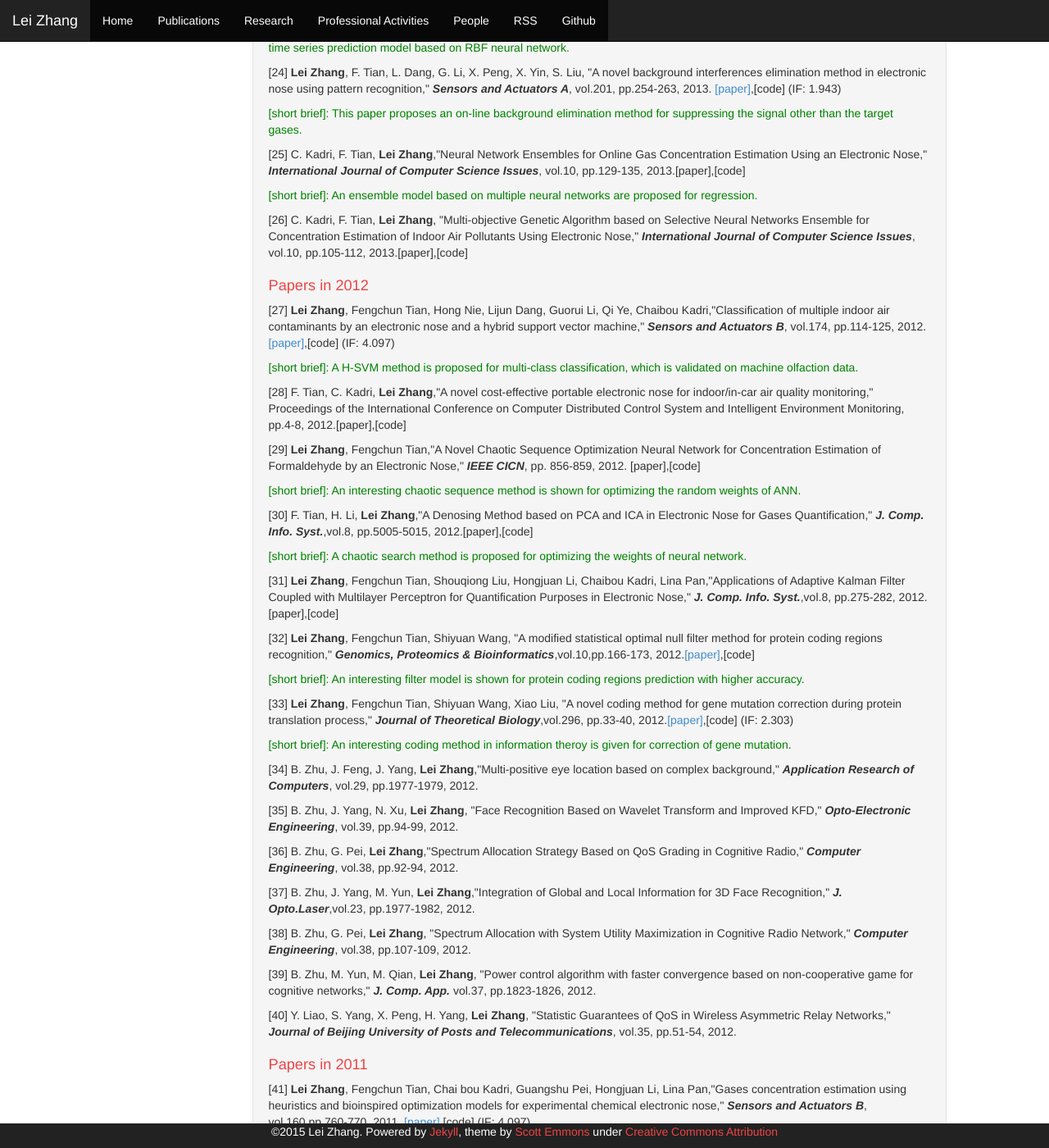
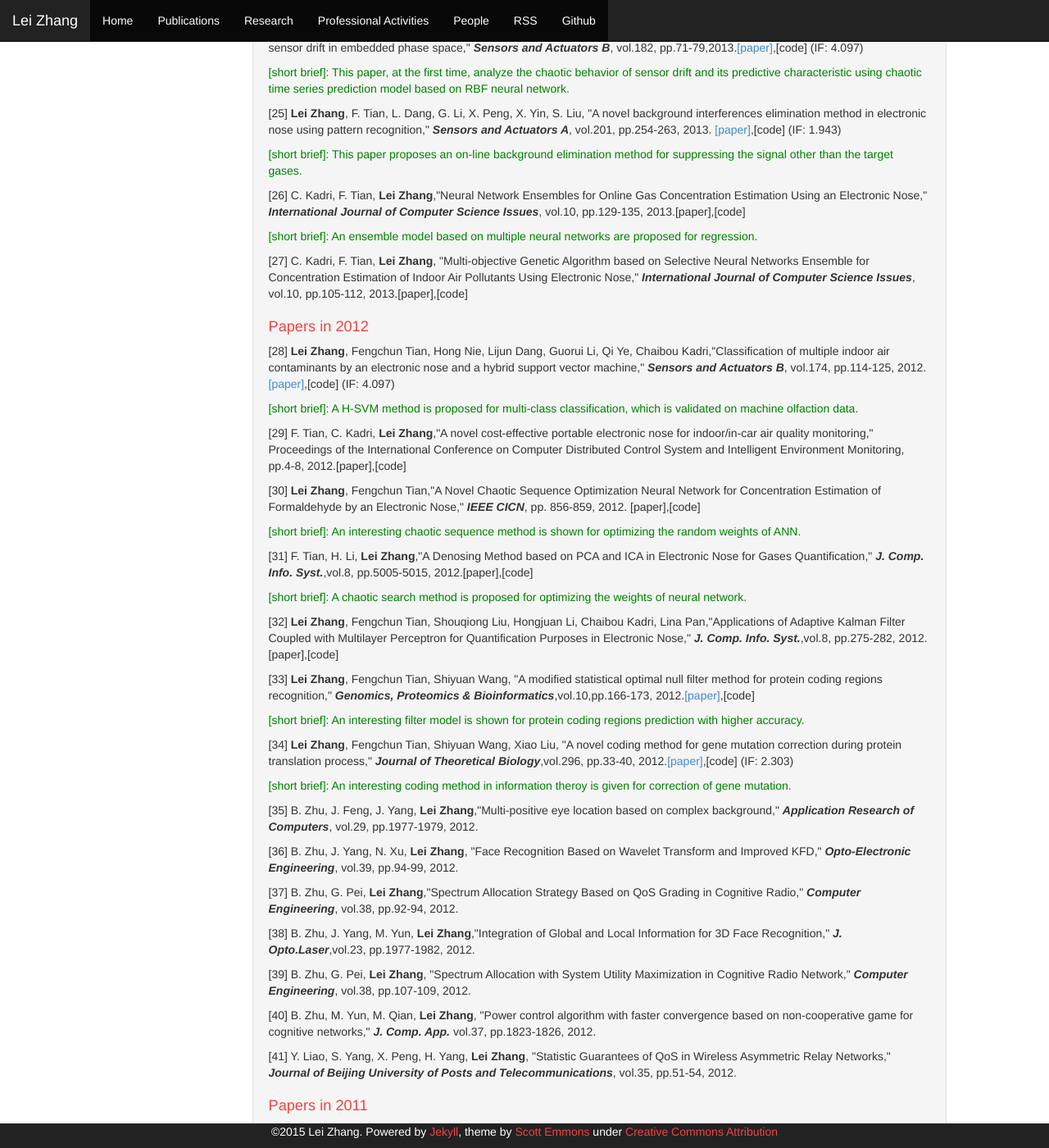
Before and after one commit to DrLeiZhang/website, a Jekyll site: the page built from publications.html, in a window 1280 px wide and 1400 px high, scrolled down 2136 px. Shown: the whole window at 82% size. Built offline with Jekyll 4.4.1, drawn with Linux system fonts in a browser that asks for light colours; Markdown is read by kramdown in place of the engine named in the settings; some of the changed lines change nothing that is shown; some of the changed text lies outside the part shown.

Commit message:
Update
Signed-off-by: leizhang@cqu.edu.cn <leizhang@cqu.edu.cn>

```diff
--- a/publications.html
+++ b/publications.html
@@ -36,89 +36,94 @@
 <p>[11] <B>Lei Zhang</B> and David Zhang,"Domain Adaptation Extreme Learning Machines for Drift Compensation in E-nose Systems,"</a> <I><B>IEEE Transactions on Instrumentation and Measurement</B></I>, vol. 64, no. 7, pp. 1790-1801, July 2015.<a href="resources/DAELM.pdf"> [paper]</a>,<a href="resources/DAELM-S.rar"> [source code 1]</a>, <a href="resources/DAELM-T.rar"> [source code 2]</a> (IF: 1.790)</p>
 <p style="color:green;">[short brief]: An extreme transfer learning is proposed for concept drift problem.</p>
 
-<p>[12] Ke Yan and David Zhang,"Feature selection and analysis on correlated gas sensor data with recursive feature elimination,"</a> <I><B>Sensors and Actuators B</B></I>, vol. 212, pp. 353-363, 2015. (IF: 4.097)</p>
+<p>[12] Ke Yan and David Zhang,"Feature selection and analysis on correlated gas sensor data with recursive feature elimination,"</a> <I><B>Sensors and Actuators B</B></I>, vol. 212, pp. 353-363, 2015. (IF: 4.097)
+</p>
+
+<p>[13] Zhen Zhao, Fengchun Tian, et al.,"A Novel Spectrum Analysis Technique for Odor Sensing in Optical Electronic Nose,"</a> <I><B>Sensors and Actuators B</B></I>, 2015. (IF: 4.097)
+</p>
+
 
     <h1>Papers in 2014</h1>
-<p>[13] <B>Lei Zhang</B> and Fengchun Tian,"A new kernel discriminant analysis framework for electronic nose recognition," <I><B>Analytica Chimica Acta</B></I>, vol. 816, pp. 8-17, 2014.<a href="resources/KNDA.pdf"> [paper]</a>,<a href="resources/KNDA_demo.rar"> [source code] </a>(IF: 4.517)</p>
+<p>[14] <B>Lei Zhang</B> and Fengchun Tian,"A new kernel discriminant analysis framework for electronic nose recognition," <I><B>Analytica Chimica Acta</B></I>, vol. 816, pp. 8-17, 2014.<a href="resources/KNDA.pdf"> [paper]</a>,<a href="resources/KNDA_demo.rar"> [source code] </a>(IF: 4.517)</p>
 <p style="color:green;">[short brief]: A novel discriminant analysis model other than LDA is proposedm.</p>
 
-<p>[14] <B>Lei Zhang</B> and David Zhang, "Domain Adaptation Transfer Extreme Learning Machines," <I><B>Proceedings of International Conference on Elm</B></I>, vol.1, pp. 103-119, 2014.<a href="resources/DAELM-S.pdf">[paper]</a>,<a href="resources/DAELM-S.rar">[source code]</a>,<a href="resources/ELM 2014 in Singapore-Lei Zhang">[ppt]</a></p>
+<p>[15] <B>Lei Zhang</B> and David Zhang, "Domain Adaptation Transfer Extreme Learning Machines," <I><B>Proceedings of International Conference on Elm</B></I>, vol.1, pp. 103-119, 2014.<a href="resources/DAELM-S.pdf">[paper]</a>,<a href="resources/DAELM-S.rar">[source code]</a>,<a href="resources/ELM 2014 in Singapore-Lei Zhang">[ppt]</a></p>
 <p style="color:green;">[short brief]: A domain adaptation ELM based transfer learning framework is proposed at the first time.</p>
 
-<p>[15] <B>Lei Zhang</B>, Fengchun Tian, Guangshu Pei,"A novel sensor selection using pattern recognition technique in electronic nose,"<I><B>Measurement</B></I>, vol.54, pp. 31-39, 2014.<a href="resources/Sensor selection.pdf">[paper]</a>,[source code] (IF: 1.526)</p>
+<p>[16] <B>Lei Zhang</B>, Fengchun Tian, Guangshu Pei,"A novel sensor selection using pattern recognition technique in electronic nose,"<I><B>Measurement</B></I>, vol.54, pp. 31-39, 2014.<a href="resources/Sensor selection.pdf">[paper]</a>,[source code] (IF: 1.526)</p>
 <p style="color:green;">[short brief]: The sensor selection is explored based on KPCA and SVM.</p>
 
-<p>[16] <B>Lei Zhang</B> and Fengchun Tian,"Performance Study of Multilayer Perceptrons in Low-Cost Electronic Nose,"<I><B>IEEE Transactions on Instrumentation and Measurement</B></I>, vol.63, pp. 1670-1679, 2014.[paper] (IF: 1.710)</p>
+<p>[17] <B>Lei Zhang</B> and Fengchun Tian,"Performance Study of Multilayer Perceptrons in Low-Cost Electronic Nose,"<I><B>IEEE Transactions on Instrumentation and Measurement</B></I>, vol.63, pp. 1670-1679, 2014.[paper] (IF: 1.710)</p>
 
-<p>[17] <B>Lei Zhang</B>, Fengchun Tian, Xiongwei Peng, Xin Yin,"A rapid discreteness correction scheme for reproducibility enhancement among a batch of MOS gas sensors," <I><B>Sensors and Actuators A</B></I>,vol.205, pp.170-176, 2014.<a href="resources/Rapid discreteness calibration.pdf">[paper]</a>,[code] (IF: 1.943)</p>
+<p>[18] <B>Lei Zhang</B>, Fengchun Tian, Xiongwei Peng, Xin Yin,"A rapid discreteness correction scheme for reproducibility enhancement among a batch of MOS gas sensors," <I><B>Sensors and Actuators A</B></I>,vol.205, pp.170-176, 2014.<a href="resources/Rapid discreteness calibration.pdf">[paper]</a>,[code] (IF: 1.943)</p>
 <p style="color:green;">[short brief]: Discreteness correction of gas sensors for addressing the weak reproducibility is very important. This paper presents a rapid method for large-scale sensor calibration.</p>
 
-<p>[18] Lijun Dang, Fengchun Tian, <B>Lei Zhang(*)</B>, Chaibou Kadri, Xiongwei Peng, Xin Yin, Shouqiong Liu, "A Novel Classifier Ensemble for Recognition of Multiple Indoor Air Contaminants by an Electronic Nose," <I><B>Sensors and Actuators A</B></I>, vol.207, pp.67-74, 2014.<a href="resources/Classifier_ensemble.pdf">[paper]</a>,[code] (IF: 1.943)</p>
+<p>[19] Lijun Dang, Fengchun Tian, <B>Lei Zhang(*)</B>, Chaibou Kadri, Xiongwei Peng, Xin Yin, Shouqiong Liu, "A Novel Classifier Ensemble for Recognition of Multiple Indoor Air Contaminants by an Electronic Nose," <I><B>Sensors and Actuators A</B></I>, vol.207, pp.67-74, 2014.<a href="resources/Classifier_ensemble.pdf">[paper]</a>,[code] (IF: 1.943)</p>
 <p style="color:green;">[short brief]: This paper presents a classifier ensemble models based on SVM, MLP etc. for classification.</p>
 
-<p>[19] <B>Lei Zhang</B>, Fengchun Tian, Xiongwei Peng, Xin Yin, Guorui Li,and Lijun Dang,"Concentration estimation using metal oxide semiconductor gas sensor array based e-noses," <I><B>Sensor Review</B></I>,vol.34, pp.284-290, 2014. <a href="resources/PLWE_ANN.pdf">[paper]</a>,[code] (IF: 0.616)</p>
+<p>[20] <B>Lei Zhang</B>, Fengchun Tian, Xiongwei Peng, Xin Yin, Guorui Li,and Lijun Dang,"Concentration estimation using metal oxide semiconductor gas sensor array based e-noses," <I><B>Sensor Review</B></I>,vol.34, pp.284-290, 2014. <a href="resources/PLWE_ANN.pdf">[paper]</a>,[code] (IF: 0.616)</p>
 <p style="color:green;">[short brief]: This paper proposes a piece-wise linear prediction method based on neural network output for real-time regression.</p>
 
 <h1>Papers in 2013</h1>
-<p>[20] <B>Lei Zhang</B>, Fengchun Tian, Xiongwei Peng, Lijun Dang, Guorui Li, Shouqiong Liu, Chaibou Kadri,"Standardization of metal oxide sensor array using artificial neural networks through experimental design," <I><B>Sensors and Actuators B</B></I>, vol.177, pp.947-955, 2013.<a href="resources/Standardization.pdf">[paper]</a>,[code] (IF: 4.097)</p>
+<p>[21] <B>Lei Zhang</B>, Fengchun Tian, Xiongwei Peng, Lijun Dang, Guorui Li, Shouqiong Liu, Chaibou Kadri,"Standardization of metal oxide sensor array using artificial neural networks through experimental design," <I><B>Sensors and Actuators B</B></I>, vol.177, pp.947-955, 2013.<a href="resources/Standardization.pdf">[paper]</a>,[code] (IF: 4.097)</p>
 <p style="color:green;">[short brief]: Discreteness correction of gas sensors due to their weak reproducibility is very important. This paper presents an calibration method based on ANN.</p>
 
-<p>[21] <B>Lei Zhang</B>, F.C. Tian, L. Dang, G. Li, "A nove ANN ensemble and self-calibration model in electronic nose for concentration estimation,"<I><B>IEEE CNCE</B></I>, pp.114-116, 2013.[paper],[code]</p>
+<p>[22] <B>Lei Zhang</B>, F.C. Tian, L. Dang, G. Li, "A nove ANN ensemble and self-calibration model in electronic nose for concentration estimation,"<I><B>IEEE CNCE</B></I>, pp.114-116, 2013.[paper],[code]</p>
 <p style="color:green;">[short brief]: A self-calibration method based on ANN ensemble is proposed.</p>
 
-<p>[22] <B>Lei Zhang</B>, F.C. Tian, S. Liu, J. Guo, B. Hu,Q. Ye, L. Dang, C. Kadri, J. Feng, "Chaos based neural network optimization for concentration estimation of indoor air contaminants by an electronic nose,"<I><B>Sensors and Actuators A</B></I>,vol.189, pp. 161-167, 2013.<a href="resources/Chaos_neural_network.pdf">[paper]</a>,[code] (IF: 1.943)</p>
+<p>[23] <B>Lei Zhang</B>, F.C. Tian, S. Liu, J. Guo, B. Hu,Q. Ye, L. Dang, C. Kadri, J. Feng, "Chaos based neural network optimization for concentration estimation of indoor air contaminants by an electronic nose,"<I><B>Sensors and Actuators A</B></I>,vol.189, pp. 161-167, 2013.<a href="resources/Chaos_neural_network.pdf">[paper]</a>,[code] (IF: 1.943)</p>
 <p style="color:green;">[short brief]: A neural network optimization method based on chaos search is proposed for regression.</p>
 
-<p>[23] <B>Lei Zhang</B>, Fengchun Tian, Shouqiong Liu, Lijun Dang,Xiongwei Peng, Xin Yin,"Chaotic time series prediction of e-nose sensor drift in embedded phase space," <I><B>Sensors and Actuators B</B></I>, vol.182, pp.71-79,2013.<a href="resources/Drift_prediction.pdf">[paper]</a>,[code] (IF: 4.097)</p>
+<p>[24] <B>Lei Zhang</B>, Fengchun Tian, Shouqiong Liu, Lijun Dang,Xiongwei Peng, Xin Yin,"Chaotic time series prediction of e-nose sensor drift in embedded phase space," <I><B>Sensors and Actuators B</B></I>, vol.182, pp.71-79,2013.<a href="resources/Drift_prediction.pdf">[paper]</a>,[code] (IF: 4.097)</p>
 <p style="color:green;">[short brief]: This paper, at the first time, analyze the chaotic behavior of sensor drift and its predictive characteristic using chaotic time series prediction model based on RBF neural network.</p>
 
-<p>[24] <B>Lei Zhang</B>, F. Tian, L. Dang, G. Li, X. Peng, X. Yin, S. Liu, "A novel background interferences elimination method in electronic nose using pattern recognition," <I><B>Sensors and Actuators A</B></I>, vol.201, pp.254-263, 2013. <a href="resources/Background_elimination.pdf">[paper]</a>,[code] (IF: 1.943)</p>
+<p>[25] <B>Lei Zhang</B>, F. Tian, L. Dang, G. Li, X. Peng, X. Yin, S. Liu, "A novel background interferences elimination method in electronic nose using pattern recognition," <I><B>Sensors and Actuators A</B></I>, vol.201, pp.254-263, 2013. <a href="resources/Background_elimination.pdf">[paper]</a>,[code] (IF: 1.943)</p>
 <p style="color:green;">[short brief]: This paper proposes an on-line background elimination method for suppressing the signal other than the target gases.</p>
 
-<p>[25] C. Kadri, F. Tian, <B>Lei Zhang</B>,"Neural Network Ensembles for Online Gas Concentration Estimation Using an Electronic Nose," <I><B>International Journal of Computer Science Issues</B></I>, vol.10, pp.129-135, 2013.[paper],[code]</p>
+<p>[26] C. Kadri, F. Tian, <B>Lei Zhang</B>,"Neural Network Ensembles for Online Gas Concentration Estimation Using an Electronic Nose," <I><B>International Journal of Computer Science Issues</B></I>, vol.10, pp.129-135, 2013.[paper],[code]</p>
 <p style="color:green;">[short brief]: An ensemble model based on multiple neural networks are proposed for regression.</p>
 
-<p>[26] C. Kadri, F. Tian, <B>Lei Zhang</B>, "Multi-objective Genetic Algorithm based on Selective Neural Networks Ensemble for Concentration Estimation of Indoor Air Pollutants Using Electronic Nose," <I><B>International Journal of Computer Science Issues</B></I>, vol.10, pp.105-112, 2013.[paper],[code]</p>
+<p>[27] C. Kadri, F. Tian, <B>Lei Zhang</B>, "Multi-objective Genetic Algorithm based on Selective Neural Networks Ensemble for Concentration Estimation of Indoor Air Pollutants Using Electronic Nose," <I><B>International Journal of Computer Science Issues</B></I>, vol.10, pp.105-112, 2013.[paper],[code]</p>
 
 <h1>Papers in 2012</h1>
-<p>[27] <B>Lei Zhang</B>, Fengchun Tian, Hong Nie, Lijun Dang, Guorui Li, Qi Ye, Chaibou Kadri,"Classification of multiple indoor air contaminants by an electronic nose and a hybrid support vector machine," <I><B>Sensors and Actuators B</B></I>, vol.174, pp.114-125, 2012.<a href="resources/HSVM.pdf">[paper]</a>,[code] (IF: 4.097) </p>
+<p>[28] <B>Lei Zhang</B>, Fengchun Tian, Hong Nie, Lijun Dang, Guorui Li, Qi Ye, Chaibou Kadri,"Classification of multiple indoor air contaminants by an electronic nose and a hybrid support vector machine," <I><B>Sensors and Actuators B</B></I>, vol.174, pp.114-125, 2012.<a href="resources/HSVM.pdf">[paper]</a>,[code] (IF: 4.097) </p>
 <p style="color:green;">[short brief]: A H-SVM method is proposed for multi-class classification, which is validated on machine olfaction data.</p>
 
-<p>[28] F. Tian, C. Kadri, <B>Lei Zhang</B>,"A novel cost-effective portable electronic nose for indoor/in-car air quality monitoring," Proceedings of the International Conference on Computer Distributed Control System and Intelligent Environment Monitoring, pp.4-8, 2012.[paper],[code]</p>
+<p>[29] F. Tian, C. Kadri, <B>Lei Zhang</B>,"A novel cost-effective portable electronic nose for indoor/in-car air quality monitoring," Proceedings of the International Conference on Computer Distributed Control System and Intelligent Environment Monitoring, pp.4-8, 2012.[paper],[code]</p>
 
-<p>[29] <B>Lei Zhang</B>, Fengchun Tian,"A Novel Chaotic Sequence Optimization Neural Network for Concentration Estimation of Formaldehyde by an Electronic Nose," <I><B>IEEE CICN</B></I>, pp. 856-859, 2012. [paper],[code]</p>
+<p>[30] <B>Lei Zhang</B>, Fengchun Tian,"A Novel Chaotic Sequence Optimization Neural Network for Concentration Estimation of Formaldehyde by an Electronic Nose," <I><B>IEEE CICN</B></I>, pp. 856-859, 2012. [paper],[code]</p>
 <p style="color:green;">[short brief]: An interesting chaotic sequence method is shown for optimizing the random weights of ANN.</p>
 
-<p>[30] F. Tian, H. Li, <B>Lei Zhang</B>,"A Denosing Method based on PCA and ICA in Electronic Nose for Gases Quantification," <I><B>J. Comp. Info. Syst.</B></I>,vol.8, pp.5005-5015, 2012.[paper],[code]</p>
+<p>[31] F. Tian, H. Li, <B>Lei Zhang</B>,"A Denosing Method based on PCA and ICA in Electronic Nose for Gases Quantification," <I><B>J. Comp. Info. Syst.</B></I>,vol.8, pp.5005-5015, 2012.[paper],[code]</p>
 <p style="color:green;">[short brief]: A chaotic search method is proposed for  optimizing the weights of neural network.</p>
 
-<p>[31] <B>Lei Zhang</B>, Fengchun Tian, Shouqiong Liu, Hongjuan Li, Chaibou Kadri, Lina Pan,"Applications of Adaptive Kalman Filter Coupled with Multilayer Perceptron for Quantification Purposes in Electronic Nose," <I><B>J. Comp. Info. Syst.</B></I>,vol.8, pp.275-282, 2012.[paper],[code]</p>
+<p>[32] <B>Lei Zhang</B>, Fengchun Tian, Shouqiong Liu, Hongjuan Li, Chaibou Kadri, Lina Pan,"Applications of Adaptive Kalman Filter Coupled with Multilayer Perceptron for Quantification Purposes in Electronic Nose," <I><B>J. Comp. Info. Syst.</B></I>,vol.8, pp.275-282, 2012.[paper],[code]</p>
 
-<p>[32] <B>Lei Zhang</B>, Fengchun Tian, Shiyuan Wang, "A modified statistical optimal null filter method for protein coding regions recognition," <I><B>Genomics, Proteomics & Bioinformatics</B></I>,vol.10,pp.166-173, 2012.<a href="resources/SONF.pdf">[paper]</a>,[code]</p>
+<p>[33] <B>Lei Zhang</B>, Fengchun Tian, Shiyuan Wang, "A modified statistical optimal null filter method for protein coding regions recognition," <I><B>Genomics, Proteomics & Bioinformatics</B></I>,vol.10,pp.166-173, 2012.<a href="resources/SONF.pdf">[paper]</a>,[code]</p>
 <p style="color:green;">[short brief]: An interesting filter model is shown for protein coding regions prediction with higher accuracy.</p>
 
-<p>[33] <B>Lei Zhang</B>, Fengchun Tian, Shiyuan Wang, Xiao Liu, "A novel coding method for gene mutation correction during protein translation process," <I><B>Journal of Theoretical Biology</B></I>,vol.296, pp.33-40, 2012.<a href="resources/Protein_coding.pdf">[paper]</a>,[code] (IF: 2.303)</p>
+<p>[34] <B>Lei Zhang</B>, Fengchun Tian, Shiyuan Wang, Xiao Liu, "A novel coding method for gene mutation correction during protein translation process," <I><B>Journal of Theoretical Biology</B></I>,vol.296, pp.33-40, 2012.<a href="resources/Protein_coding.pdf">[paper]</a>,[code] (IF: 2.303)</p>
 <p style="color:green;">[short brief]: An interesting coding method in information theroy is given for correction of gene mutation.</p>
 
-<p>[34] B. Zhu, J. Feng, J. Yang, <B>Lei Zhang</B>,"Multi-positive eye location based on complex background," <I><B>Application Research of Computers</B></I>, vol.29, pp.1977-1979, 2012.</p>
+<p>[35] B. Zhu, J. Feng, J. Yang, <B>Lei Zhang</B>,"Multi-positive eye location based on complex background," <I><B>Application Research of Computers</B></I>, vol.29, pp.1977-1979, 2012.</p>
 
-<p>[35] B. Zhu, J. Yang, N. Xu, <B>Lei Zhang</B>, "Face Recognition Based on Wavelet Transform and Improved KFD," <I><B>Opto-Electronic Engineering</B></I>, vol.39, pp.94-99, 2012.</p>
+<p>[36] B. Zhu, J. Yang, N. Xu, <B>Lei Zhang</B>, "Face Recognition Based on Wavelet Transform and Improved KFD," <I><B>Opto-Electronic Engineering</B></I>, vol.39, pp.94-99, 2012.</p>
 
-<p>[36] B. Zhu, G. Pei, <B>Lei Zhang</B>,"Spectrum Allocation Strategy Based on QoS Grading in Cognitive Radio," <I><B>Computer Engineering</B></I>, vol.38, pp.92-94, 2012.</p>
+<p>[37] B. Zhu, G. Pei, <B>Lei Zhang</B>,"Spectrum Allocation Strategy Based on QoS Grading in Cognitive Radio," <I><B>Computer Engineering</B></I>, vol.38, pp.92-94, 2012.</p>
 
-<p>[37] B. Zhu, J. Yang, M. Yun, <B>Lei Zhang</B>,"Integration of Global and Local Information for 3D Face Recognition," <I><B>J. Opto.Laser</B></I>,vol.23, pp.1977-1982, 2012.</p>
+<p>[38] B. Zhu, J. Yang, M. Yun, <B>Lei Zhang</B>,"Integration of Global and Local Information for 3D Face Recognition," <I><B>J. Opto.Laser</B></I>,vol.23, pp.1977-1982, 2012.</p>
 
-<p>[38] B. Zhu, G. Pei, <B>Lei Zhang</B>, "Spectrum Allocation with System Utility Maximization in Cognitive Radio Network," <I><B>Computer Engineering</B></I>, vol.38, pp.107-109, 2012.</p>
+<p>[39] B. Zhu, G. Pei, <B>Lei Zhang</B>, "Spectrum Allocation with System Utility Maximization in Cognitive Radio Network," <I><B>Computer Engineering</B></I>, vol.38, pp.107-109, 2012.</p>
 
-<p>[39] B. Zhu, M. Yun, M. Qian, <B>Lei Zhang</B>, "Power control algorithm with faster convergence based on non-cooperative game for cognitive networks," <I><B>J. Comp. App.</B></I> vol.37, pp.1823-1826, 2012.</p>
+<p>[40] B. Zhu, M. Yun, M. Qian, <B>Lei Zhang</B>, "Power control algorithm with faster convergence based on non-cooperative game for cognitive networks," <I><B>J. Comp. App.</B></I> vol.37, pp.1823-1826, 2012.</p>
 
-<p>[40] Y. Liao, S. Yang, X. Peng, H. Yang, <B>Lei Zhang</B>, "Statistic Guarantees of QoS in Wireless Asymmetric Relay Networks," <I><B>Journal of Beijing University of Posts and Telecommunications</B></I>, vol.35, pp.51-54, 2012.
+<p>[41] Y. Liao, S. Yang, X. Peng, H. Yang, <B>Lei Zhang</B>, "Statistic Guarantees of QoS in Wireless Asymmetric Relay Networks," <I><B>Journal of Beijing University of Posts and Telecommunications</B></I>, vol.35, pp.51-54, 2012.
 
 <h1>Papers in 2011</h1>
-<p>[41] <B>Lei Zhang</B>, Fengchun Tian, Chai bou Kadri, Guangshu Pei, Hongjuan Li, Lina Pan,"Gases concentration estimation using heuristics and bioinspired optimization models for experimental chemical electronic nose," <I><B>Sensors and Actuators B</B></I>, vol.160,pp.760-770, 2011. <a href="resources/Heuristic_neural_network.pdf">[paper]</a>,[code] (IF: 4.097)</p>
+<p>[42] <B>Lei Zhang</B>, Fengchun Tian, Chai bou Kadri, Guangshu Pei, Hongjuan Li, Lina Pan,"Gases concentration estimation using heuristics and bioinspired optimization models for experimental chemical electronic nose," <I><B>Sensors and Actuators B</B></I>, vol.160,pp.760-770, 2011. <a href="resources/Heuristic_neural_network.pdf">[paper]</a>,[code] (IF: 4.097)</p>
 <p style="color:green;">[short brief]: This paper proposes an heuristics search method based on particle swarm optimization (PSO) for neural network opimization.</p>
 
-<p>[42] <B>Lei Zhang</B>, F.C. Tian, C. Kadri, B. Xiao, H.J. Li, L. Pan, H. Zhou, "On-Line Sensor Calibration Transfer Among Electronic Nose Instruments for Monitoring Volatile Organic Chemicals in Indoor Air Quality," <I><B>Sensors and Actuators B</B></I>, vol.160, pp.899-909, 2011.<a href="resources/On-line_calibration.pdf">[paper]</a>,[code] (IF: 4.097)</p>
+<p>[43] <B>Lei Zhang</B>, F.C. Tian, C. Kadri, B. Xiao, H.J. Li, L. Pan, H. Zhou, "On-Line Sensor Calibration Transfer Among Electronic Nose Instruments for Monitoring Volatile Organic Chemicals in Indoor Air Quality," <I><B>Sensors and Actuators B</B></I>, vol.160, pp.899-909, 2011.<a href="resources/On-line_calibration.pdf">[paper]</a>,[code] (IF: 4.097)</p>
 <p style="color:green;">[short brief]: This paper present a very simple and effective on-line sensor calibration based on affine transformation and robust weighted least square. The finding is that the sensor response between E-Nose systems is linear.</p>
 
 
```
